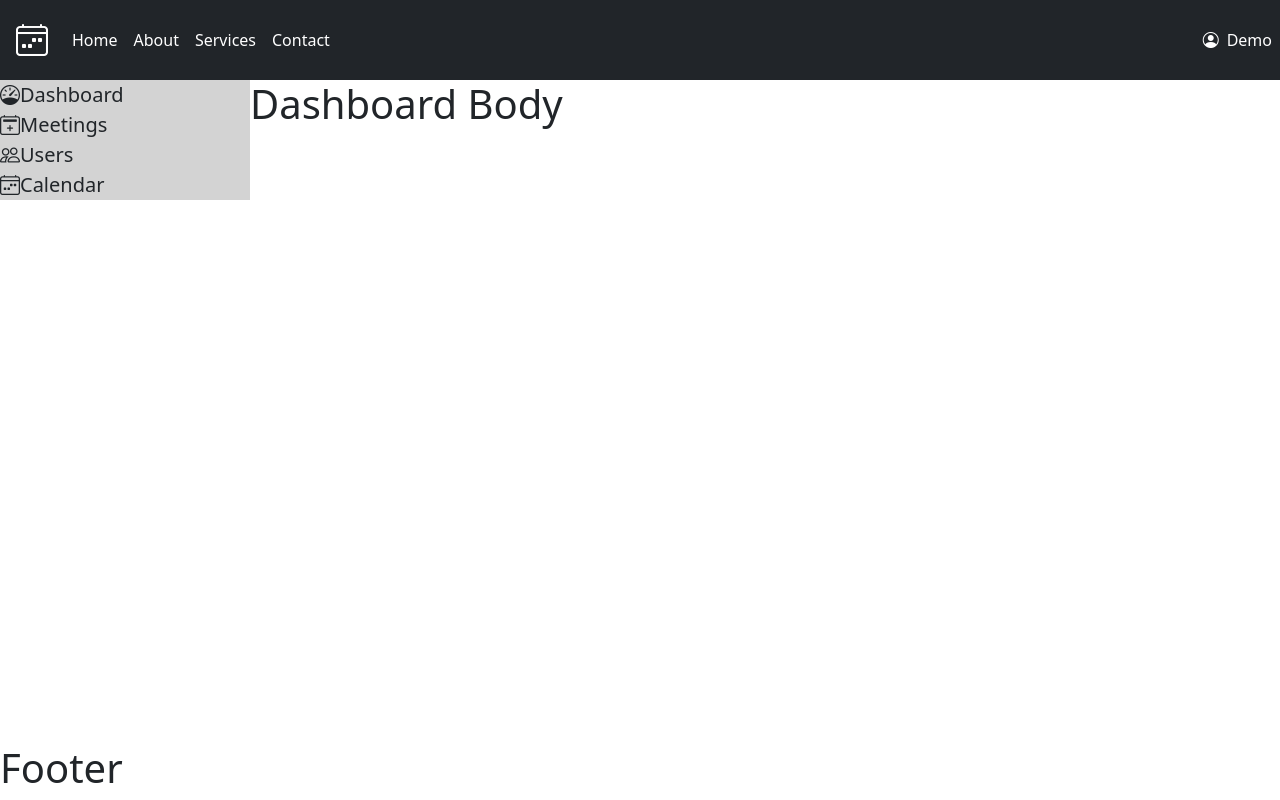
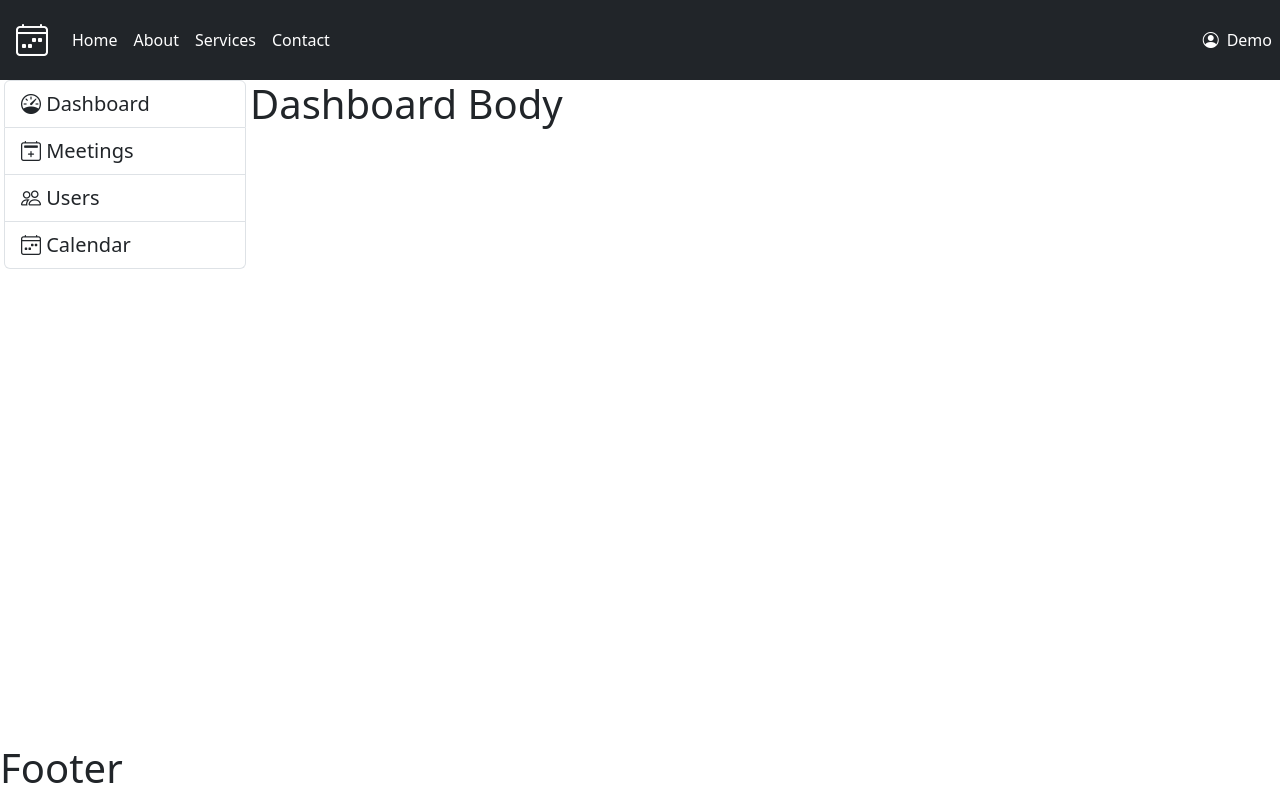
Before and after one commit to TarzanOfIron/Meeting_Calendar_UI-, a React (Vite) app: page / in a window 1280 px wide. Built offline with nearby package versions, Linux system fonts and the light colour scheme.

Commit message:
adjusted menu style

```diff
--- a/src/components/Dashboard.tsx
+++ b/src/components/Dashboard.tsx
@@ -1,4 +1,4 @@
-import React from 'react'
+
 
 const Dashboard = () => {
   return (
--- a/src/components/Menu.tsx
+++ b/src/components/Menu.tsx
@@ -1,22 +1,20 @@
 import Dashboard from "./Dashboard";
 
 const dashItems = [
-  { id: 1, title: "Dashboard", className: "bi bi-speedometer" }, // bi
-  { id: 2, title: "Meetings", className: "bi bi-calendar2-plus" },
-  { id: 3, title: "Users", className: "bi bi-people" },
-  { id: 4, title: "Calendar", className: "bi bi-calendar4-week" },
+  { id: 1, title: " Dashboard", className: "bi bi-speedometer list-group-item mx-1 " }, // bi
+  { id: 2, title: " Meetings", className: "bi bi-calendar2-plus list-group-item mx-1" },
+  { id: 3, title: " Users", className: "bi bi-people list-group-item mx-1" },
+  { id: 4, title: " Calendar", className: "bi bi-calendar4-week list-group-item mx-1" },
 ];
 
 const Menu = () => {
   return (
-    <div style={{ fontSize: "1.25rem", background: "lightgray", width: "250px"}}>
+    <div
+      style={{ fontSize: "1.25rem", width: "250px" }}
+    >
       <ul className="list-group">
         {dashItems.map((item) => (
-          <li
-            key={item.id}
-            className={item.className}
-
-          >
+          <li key={item.id} className={item.className}>
             {item.title}
           </li>
         ))}
```
